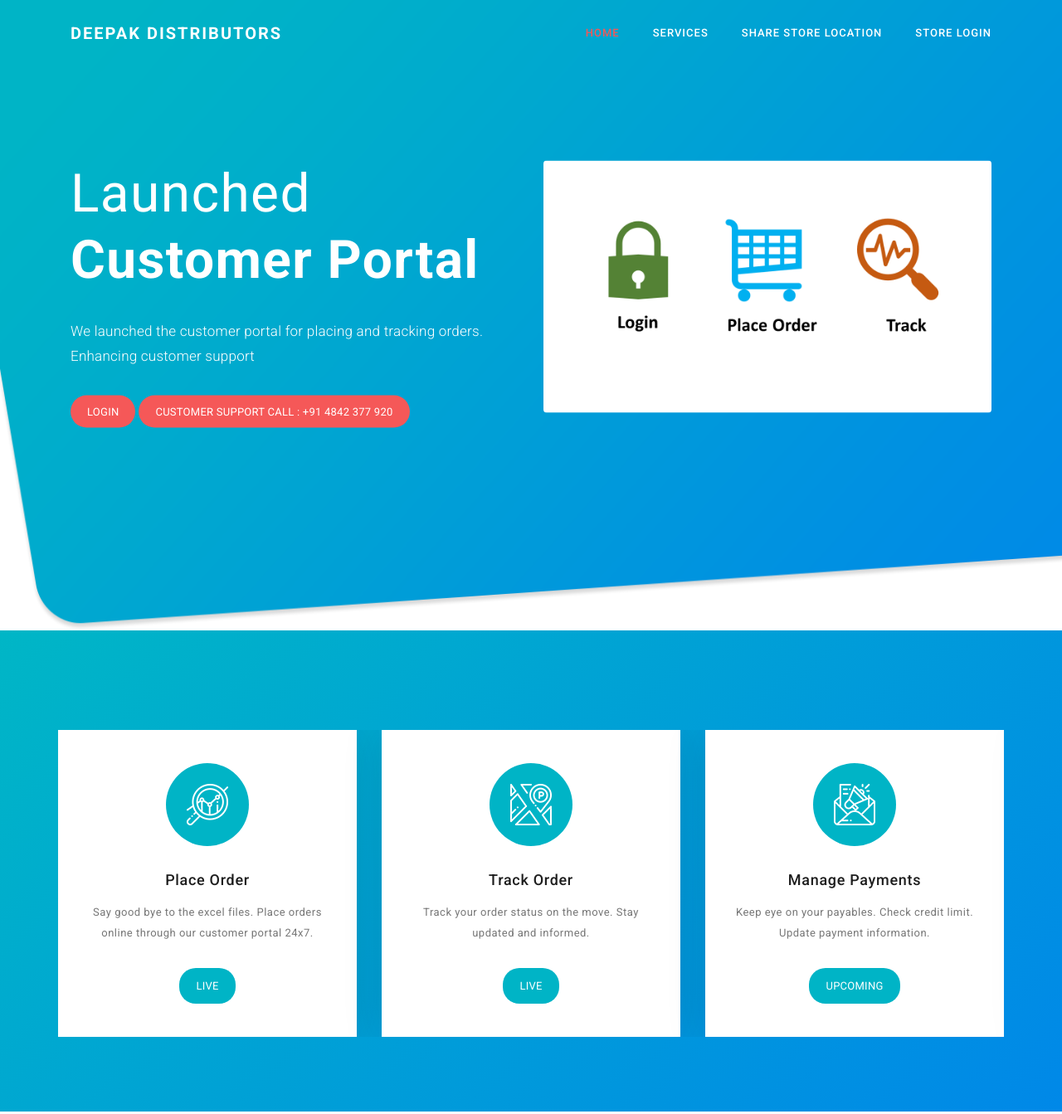
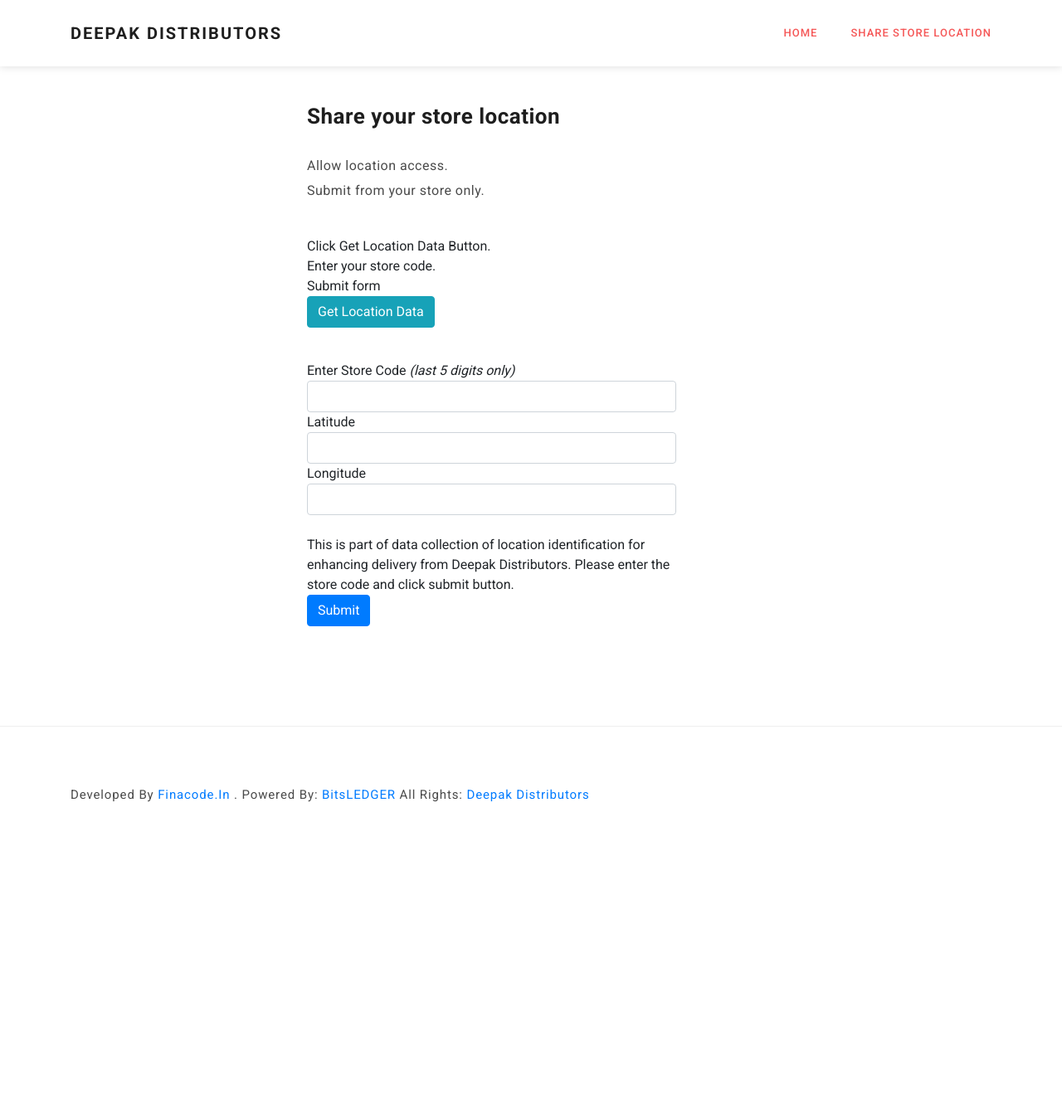
Before and after one commit to vinukaliyar/deepakjas-1, a plain HTML site: page index.html in a window 1280 px wide. Shown: the top 1343 px of the page at 83% size. After the commit the page ends 1031 px from the top, so only its background shows below. Drawn offline with Linux system fonts and the light colour scheme.

Commit message:
Update App

```diff
--- a/index.html
+++ b/index.html
@@ -17,7 +17,7 @@
     <link rel="stylesheet" type="text/css" href="assets/css/owl-carousel.css">
 
 
-   <!-- Global site tag (gtag.js) - Google Analytics -->
+   <!-- Global site tag (gtag.js) - Google Analytics
 <script async src="https://www.googletagmanager.com/gtag/js?id=G-XG8PL6MEP2"></script>
 <script>
   window.dataLayer = window.dataLayer || [];
@@ -25,8 +25,17 @@
   gtag('js', new Date());
 
   gtag('config', 'G-XG8PL6MEP2');
+</script> -->
+
+<!-- Global site tag (gtag.js) - Google Analytics -->
+<script async src="https://www.googletagmanager.com/gtag/js?id=G-40H9TKC8NV"></script>
+<script>
+  window.dataLayer = window.dataLayer || [];
+  function gtag(){dataLayer.push(arguments);}
+  gtag('js', new Date());
+
+  gtag('config', 'G-40H9TKC8NV');
 </script>
-
     </head>
 
     <body onload="getLocation()">
@@ -55,10 +64,7 @@
                         <!-- ***** Menu Start ***** -->
                         <ul class="nav">
                             <li class="scroll-to-section"><a href="#welcome" class="active">Home</a></li>
-                            <!-- <li class="scroll-to-section"><a href="#about">About</a></li> -->
-                            <li class="scroll-to-section"><a href="#services">Services</a></li>
                             <li class="scroll-to-section"><a href="#about">Share  Store Location</a></li>
-                            <li><a href="http://app.deepakjas.com">Store Login</a></li>
                         </ul>
                         <a class='menu-trigger'>
                             <span>Menu</span>
@@ -72,72 +78,11 @@
     <!-- ***** Header Area End ***** -->
 
 
-    <!-- ***** Welcome Area Start ***** -->
-    <div class="welcome-area" id="welcome">
-
-        <!-- ***** Header Text Start ***** -->
-        <div class="header-text">
-            <div class="container">
-                <div class="row">
-                    <div class="left-text col-lg-6 col-md-6 col-sm-12 col-xs-12" data-scroll-reveal="enter left move 30px over 0.6s after 0.4s">
-                        <h1>Launched <strong>Customer Portal</strong></h1>
-                        <p>We launched the customer portal for placing and tracking orders. Enhancing customer support</p>
-                        <a href="http://app.deepakjas.com" class="main-button-slider">Login</a>
-                        <a href="tel:+914842377920" class="main-button-slider">Customer Support Call : +91 4842 377 920</a>
-                    </div>
-                    <div class="col-lg-6 col-md-6 col-sm-12 col-xs-12" data-scroll-reveal="enter right move 30px over 0.6s after 0.4s">
-                         <a href="http://app.deepakjas.com">
-                           <img src="jasportal.png" class="rounded img-fluid d-block mx-auto" alt="">
-                        </a>
-                    </div>
-                </div>
-            </div>
-        </div>
-        <!-- ***** Header Text End ***** -->
-    </div>
-    <!-- ***** Welcome Area End ***** -->
-
-<!-- ***** Features Small Start ***** -->
-<section class="section" id="services">
-    <div class="container">
-        <div class="row">
-            <div class="owl-carousel owl-theme">
-                <div class="item service-item">
-                    <div class="icon">
-                        <i><img src="assets/images/service-icon-01.png" alt=""></i>
-                    </div>
-                    <h5 class="service-title">Place Order</h5>
-                    <p>Say good bye to the excel files. Place orders online through our customer portal 24x7.</p>
-                    <a href="#" class="main-button">Live</a>
-                </div>
-                <div class="item service-item">
-                    <div class="icon">
-                        <i><img src="assets/images/service-icon-02.png" alt=""></i>
-                    </div>
-                    <h5 class="service-title">Track Order</h5>
-                    <p>Track your order status on the move. Stay updated and informed.</p>
-                    <a href="#" class="main-button">Live</a>
-                </div>
-                <div class="item service-item">
-                    <div class="icon">
-                        <i><img src="assets/images/service-icon-03.png" alt=""></i>
-                    </div>
-                    <h5 class="service-title">Manage Payments</h5>
-                    <p>Keep eye on your payables. Check credit limit. Update payment information.</p>
-                    <a href="#" class="main-button">Upcoming</a>
-                </div>
-            </div>
-        </div>
-    </div>
-</section>
-<!-- ***** Features Small End ***** -->
-
    <!-- ***** Features Big Item Start ***** -->
 <section class="section" id="about">
     <div class="container">
         <div class="row">
-            <div class="col-lg-7 col-md-12 col-sm-12" data-scroll-reveal="enter left move 30px over 0.6s after 0.4s">
-                <img src="assets/images/left-image.png" class="rounded img-fluid d-block mx-auto" alt="App">
+            <div class="col-lg-3 col-md-12 col-sm-12 mobile-top-fix">
             </div>
             <div class="right-text col-lg-5 col-md-12 col-sm-12 mobile-top-fix">
                 <div class="left-heading">
@@ -167,7 +112,7 @@
                         <input type="hidden" class="form-control" name="lat" id="lat" readonly required>
                         <input type="hidden" class="form-control" name="lon" id="lon" readonly required>
                         <input type="hidden" class="form-control" name="postLocation" id="postLocation" readonly required>
-                        This is part of data collection of location identification for enhancing deivery of your order from Deepak Distributors. Please enter your store code and click submit button.
+                        This is part of data collection of location identification for enhancing delivery from Deepak Distributors. Please enter the store code and click submit button.
                         <br>
                         <input type="submit" class="btn btn-primary">
                       </form>
@@ -186,36 +131,7 @@
 </section>
 <!-- ***** Features Big Item End ***** -->
 
-   <!-- ***** Features Big Item Start ***** -->
- <section class="section" id="about">
-    <div class="container">
-        <div class="row">
-            <div class="col-lg-7 col-md-12 col-sm-12" data-scroll-reveal="enter left move 30px over 0.6s after 0.4s">
-                <!-- <img src="assets/images/left-image.png" class="rounded img-fluid d-block mx-auto" alt="App"> -->
-            </div>
-            <div class="right-text col-lg-5 col-md-12 col-sm-12 mobile-top-fix">
-                <div class="left-heading">
-                    <h5>Deepak Distributors</h5>
-                </div>
-                <div class="left-text">
-                  <p>
-                 62/4203,62/4204&62/4206, <br>
-                 MAGNUM, Karikkamuri Cross Road, <br>
-                 Ernakulam-682011
-                    </p>
 
-                  <p>
-                 GSTIN : 32AAFFD8477M1ZZ <br>
-                 DL No:112237,112238
-                    </p>
-
-                  <p>
-                 Email : deepakdistributors@yahoo.co.in
-                    </p>
-                    <!-- <a href="#about2" class="main-button">Discover More</a> -->
-                </div>
-            </div>
-        </div>
         <div class="row">
             <div class="col-lg-12">
                 <div class="hr"></div>
```
